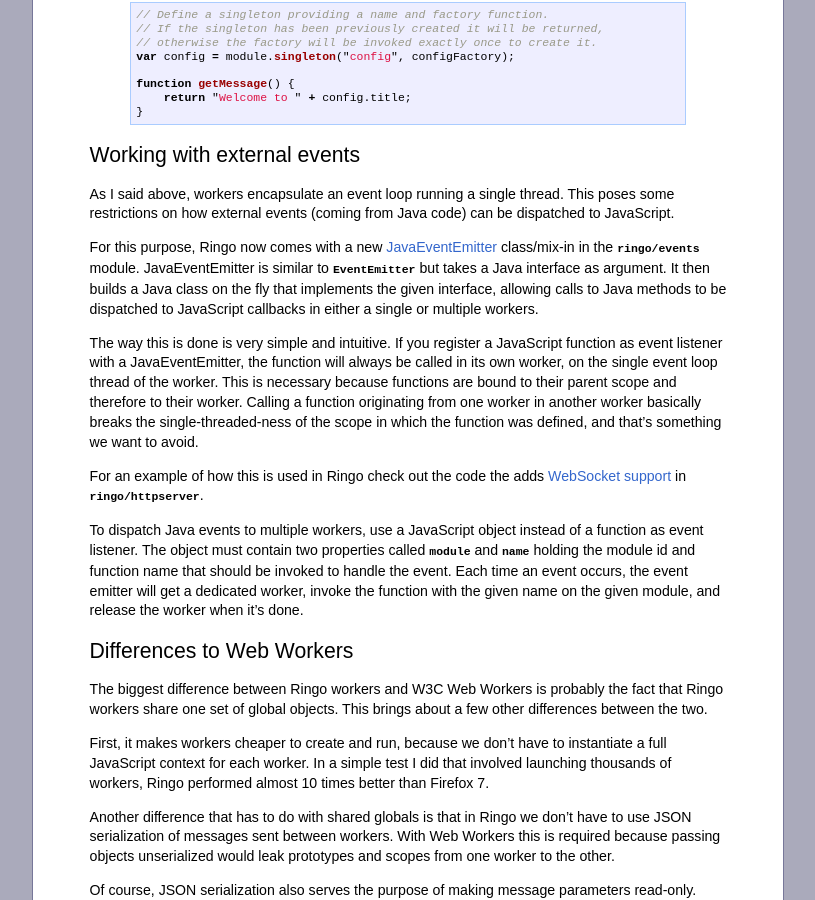
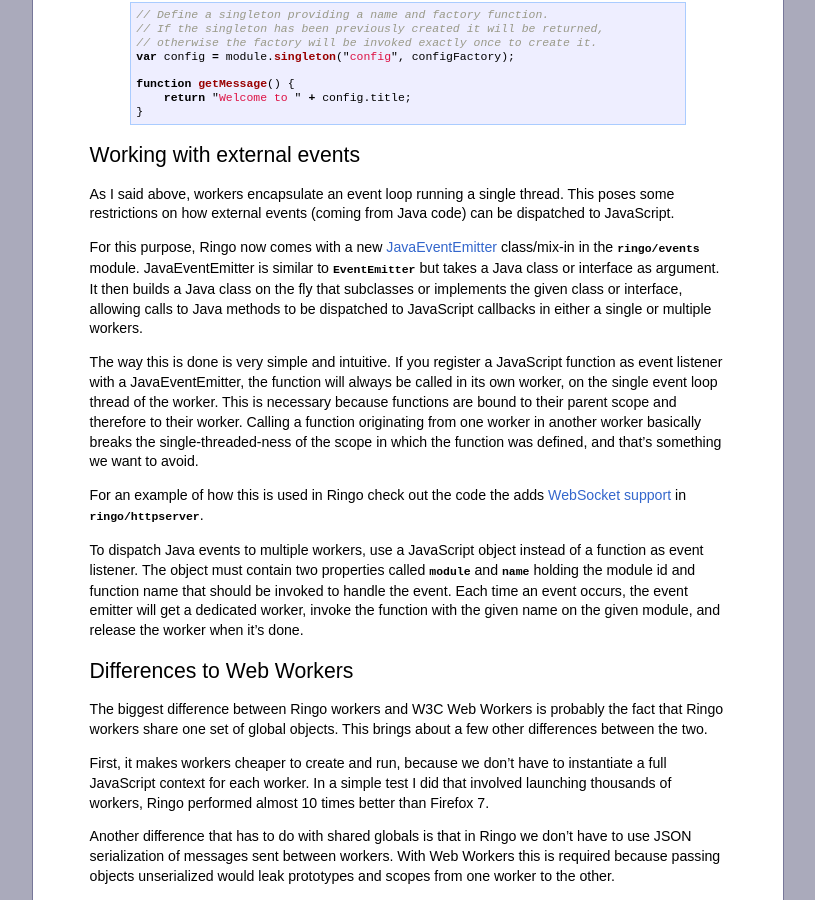
Before and after one commit to hns/hns.github.com, a Jekyll site: the page built from _posts/2011-11-16-workers.md, in a window 1280 px wide and 900 px high, scrolled down 2323 px. Shown: the whole window, without its empty margins (232-1047 px from the left). Built offline with Jekyll 4.4.1, drawn with Linux system fonts in a browser that asks for light colours; comment, search, counter and statistics services are not loaded.

Commit message:
EventAdapter can now extend classes

```diff
--- a/_posts/2011-11-16-workers.md
+++ b/_posts/2011-11-16-workers.md
@@ -160,9 +160,10 @@ can be dispatched to JavaScript.
 
 For this purpose, Ringo now comes with a new [JavaEventEmitter] class/mix-in
 in the `ringo/events` module. JavaEventEmitter is similar to `EventEmitter`
-but takes a Java interface as argument. It then builds a Java class on the fly
-that implements the given interface, allowing calls to Java methods to be
-dispatched to JavaScript callbacks in either a single or multiple workers.
+but takes a Java class or interface as argument. It then builds a Java class
+on the fly that subclasses or implements the given class or interface, allowing
+calls to Java methods to be dispatched to JavaScript callbacks in either a
+single or multiple workers.
 
 The way this is done is very simple and intuitive. If you register a JavaScript
 function as event listener with a JavaEventEmitter, the function will always
```
